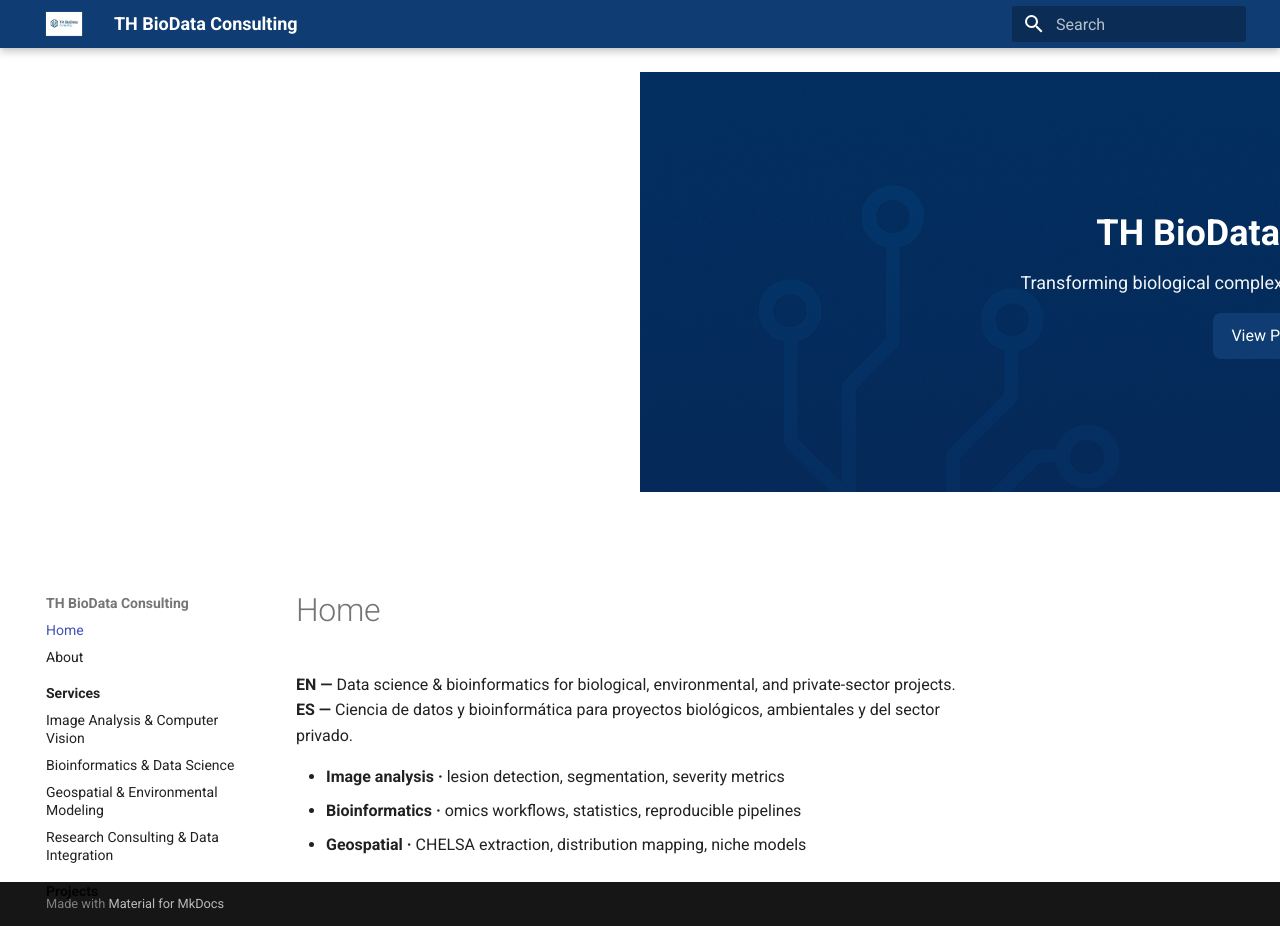
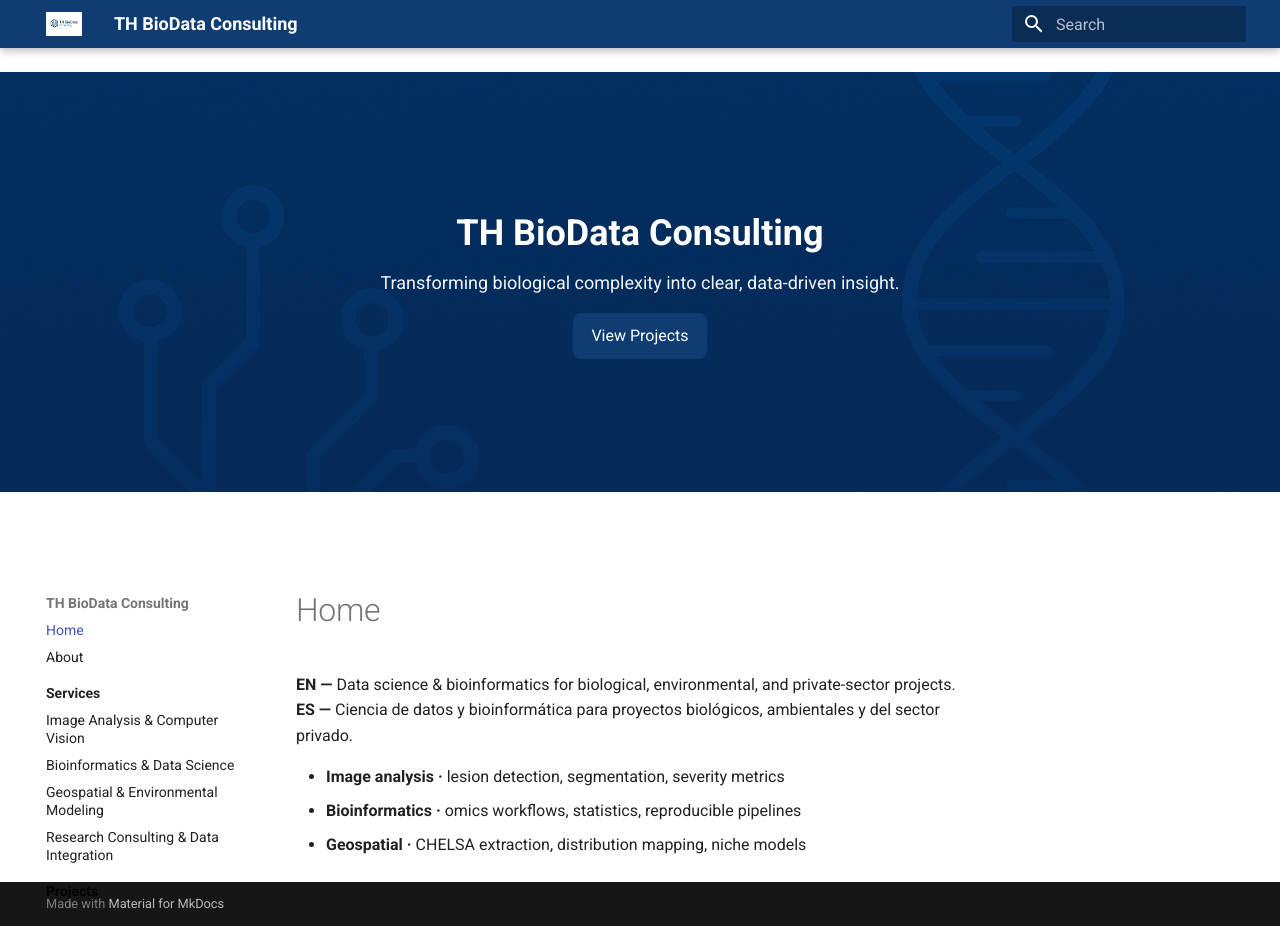
Before and after one commit to TH-BioData/th-biodata.github.io, an MkDocs documentation site: the page built from docs/index.md, in a window 1280 px wide and 926 px high. Built offline with MkDocs 1.6.1 and Material for MkDocs 9.7.7, drawn with Linux system fonts in a browser that asks for light colours.

Commit message:
Update extra.css

```diff
--- a/docs/styles/extra.css
+++ b/docs/styles/extra.css
@@ -146,3 +146,17 @@ body.scrolled .hero {
   transform: translateY(-80px);
   pointer-events: none; /* evita que bloquee clics */
 }
+/* === Fix: hero centrado de borde a borde, sin desplazamiento === */
+body:has(.hero) .hero {
+  position: fixed;
+  top: var(--md-header-h);  /* debajo del header */
+  left: 0;
+  right: 0;
+  width: 100%;              /* evita 100vw (causa corrimiento) */
+  margin: 0;
+  transform: none;          /* quita translateX(-50%) */
+  z-index: 4;
+}
+
+/* Evita scroll horizontal accidental por diferencias entre vw y layout */
+html, body { overflow-x: hidden; }
```
